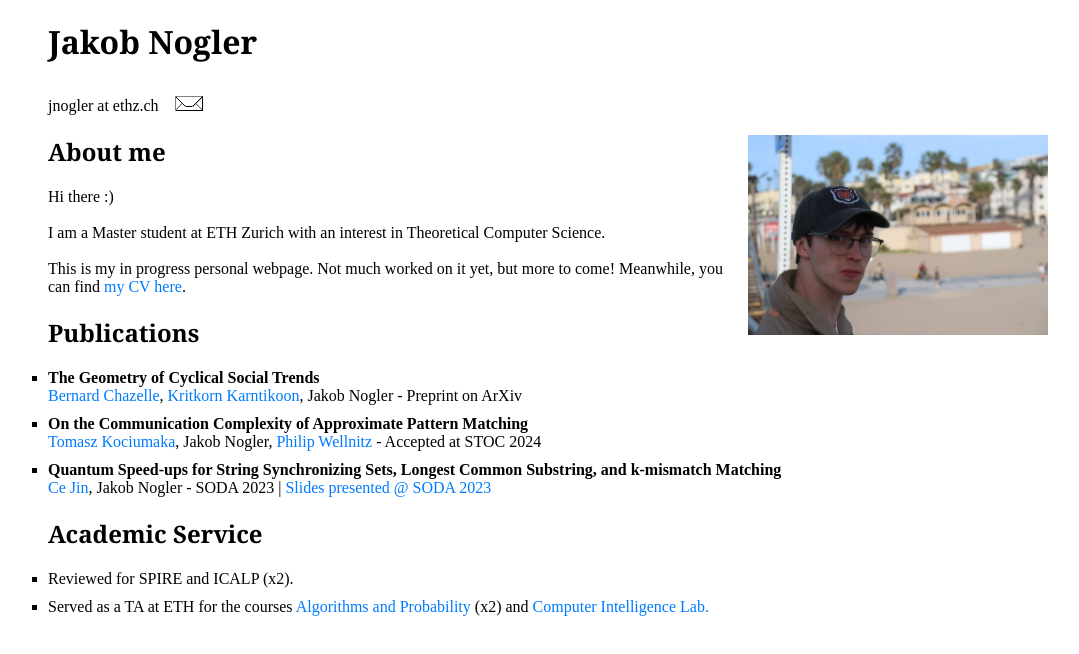
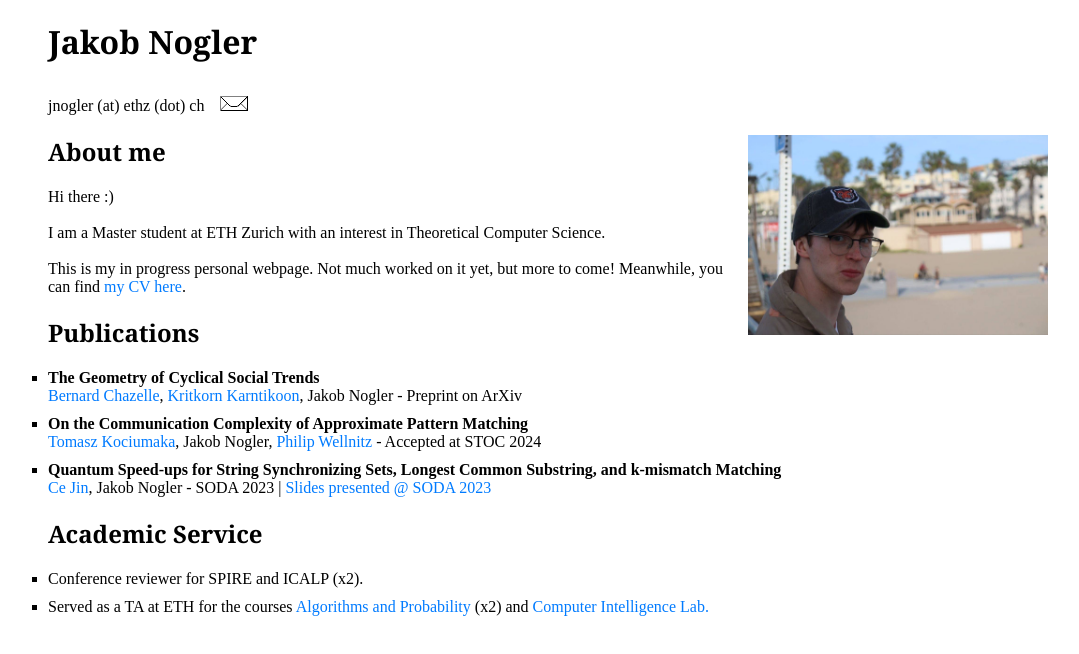
Before and after one commit to jakob-nogler/jakob-nogler.github.io, a plain HTML site: page index.html in a window 1280 px wide. Shown: the whole page, without its empty margins (92-1171 px from the left). Drawn offline with Linux system fonts and the light colour scheme.

Commit message:
corrected some typing

```diff
--- a/index.html
+++ b/index.html
@@ -65,7 +65,7 @@
         	<h1>Jakob Nogler</h1>
         </font>
         <ul>
-           jnogler at ethz.ch <img class="gif" src="mail.gif" alt="MAIL GIF">
+           jnogler (at) ethz (dot) ch <img class="gif" src="mail.gif" alt="MAIL GIF">
         </ul>
     </header>
 
@@ -125,7 +125,7 @@
         	<h2>Academic Service</h2>
         </font>
         <ul style="list-style-type:square;">
-        <li>Reviewed for SPIRE and ICALP (x2).</li>
+        <li>Conference reviewer for SPIRE and ICALP (x2).</li>
         <li>Served as a TA at ETH for the courses
         <a href="https://www.vorlesungen.ethz.ch/Vorlesungsverzeichnis/lerneinheit.view?lang=en&lerneinheitId=167404&semkez=2023S&ansicht=LEHRVERANSTALTUNGEN&">
         Algorithms and Probability
```
